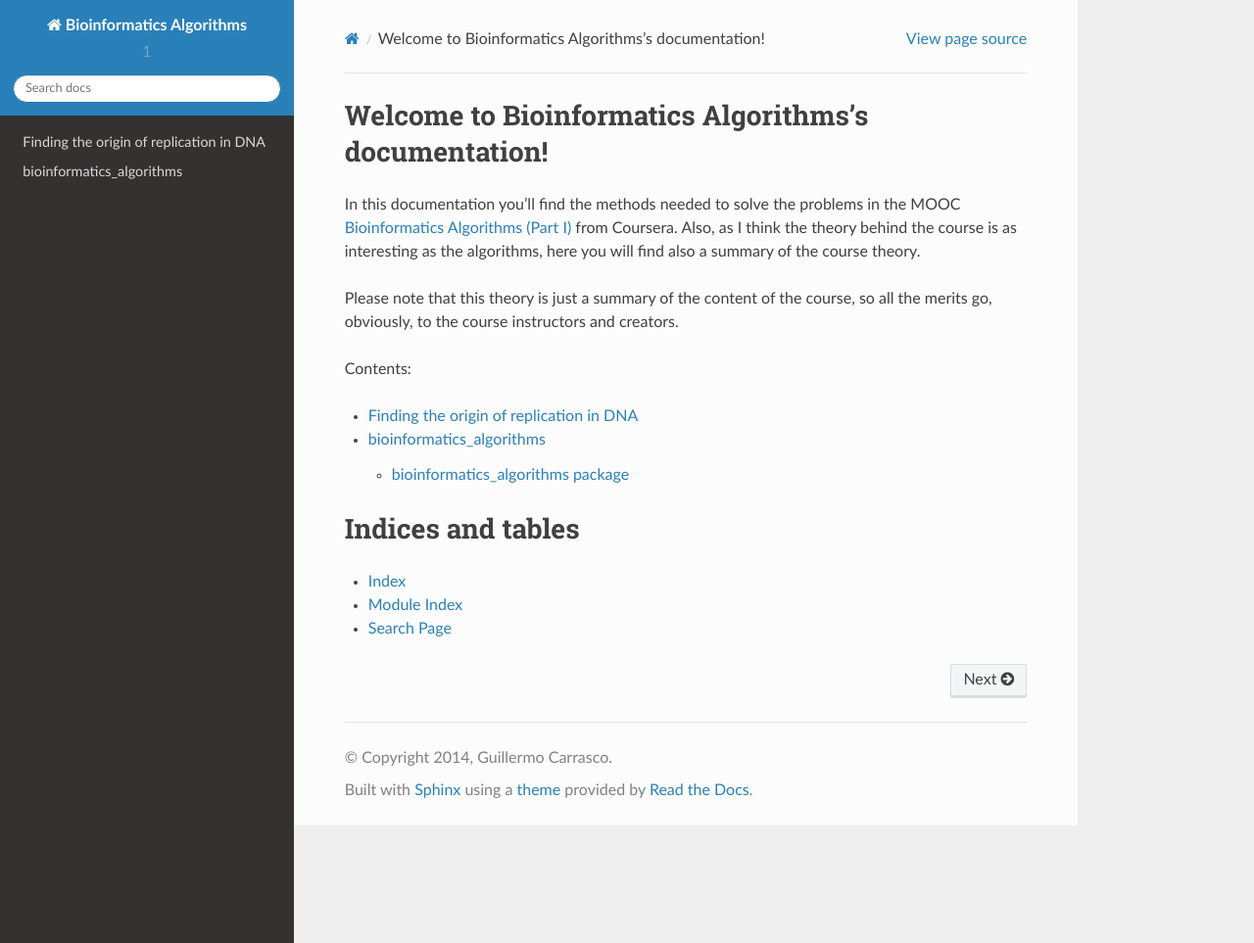
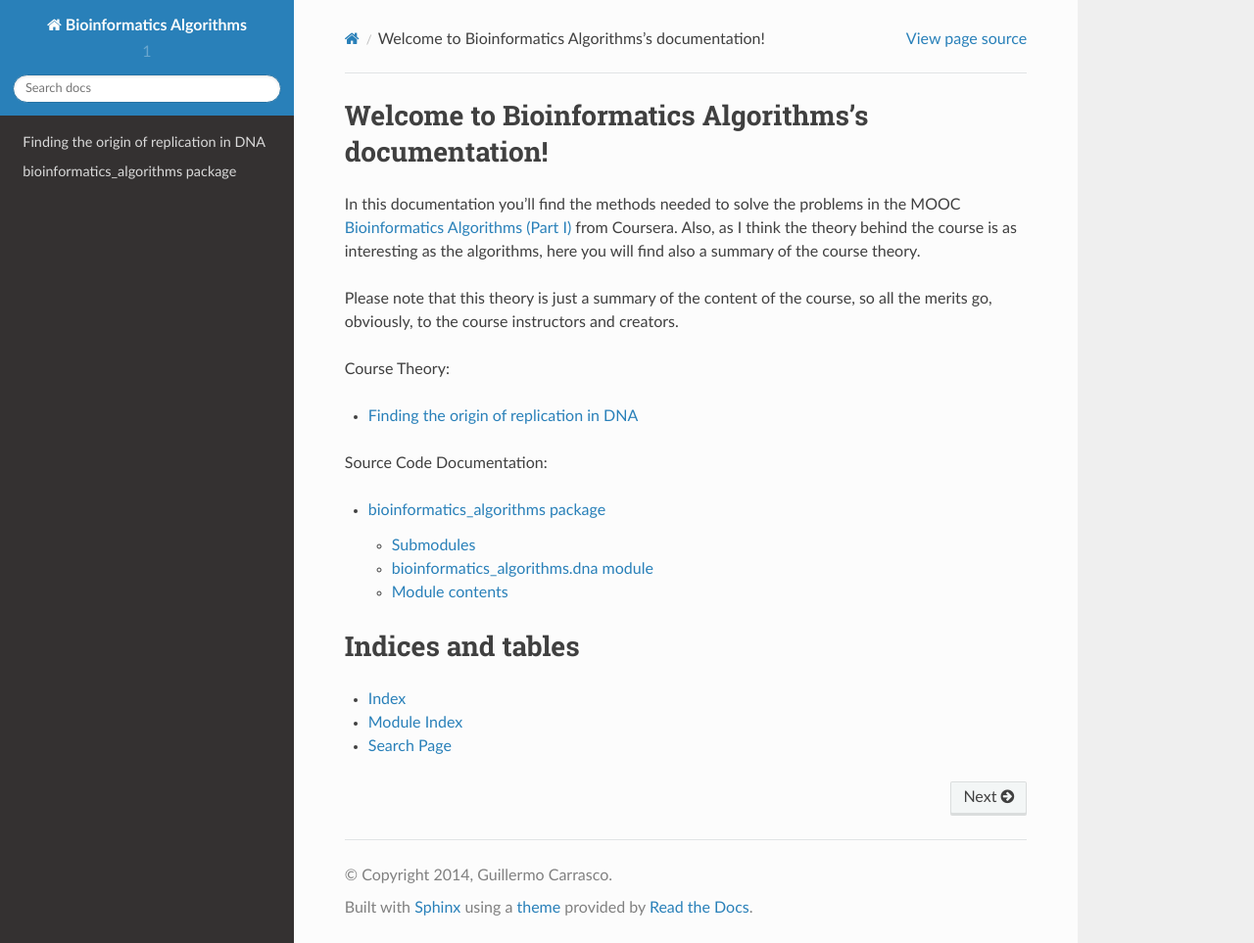
Before and after one commit to guillermo-carrasco/bioinformatics_algorithms, a Sphinx documentation site: the page built from doc/source/index.rst, in a window 1280 px wide and 963 px high. Shown: the whole window at 98% size. Built offline with Sphinx 7.4.7 and the Read the Docs theme 2.0.0, drawn with Linux system fonts in a browser that asks for light colours.

Commit message:
Re-structure docs [ci skip]

```diff
--- a/doc/source/api/modules.rst
+++ b/doc/source/api/modules.rst
@@ -1,6 +1,3 @@
-bioinformatics_algorithms
-=========================
-
 .. toctree::
    :maxdepth: 4
 
--- a/doc/source/index.rst
+++ b/doc/source/index.rst
@@ -14,12 +14,18 @@
 Please note that this theory is just a summary of the content of the course, so
 all the merits go, obviously, to the course instructors and creators.
 
-Contents:
+Course Theory:
 
 .. toctree::
    :maxdepth: 2
 
    theory/index
+
+Source Code Documentation:
+
+.. toctree::
+   :maxdepth: 2
+
    api/modules
 
 
```
